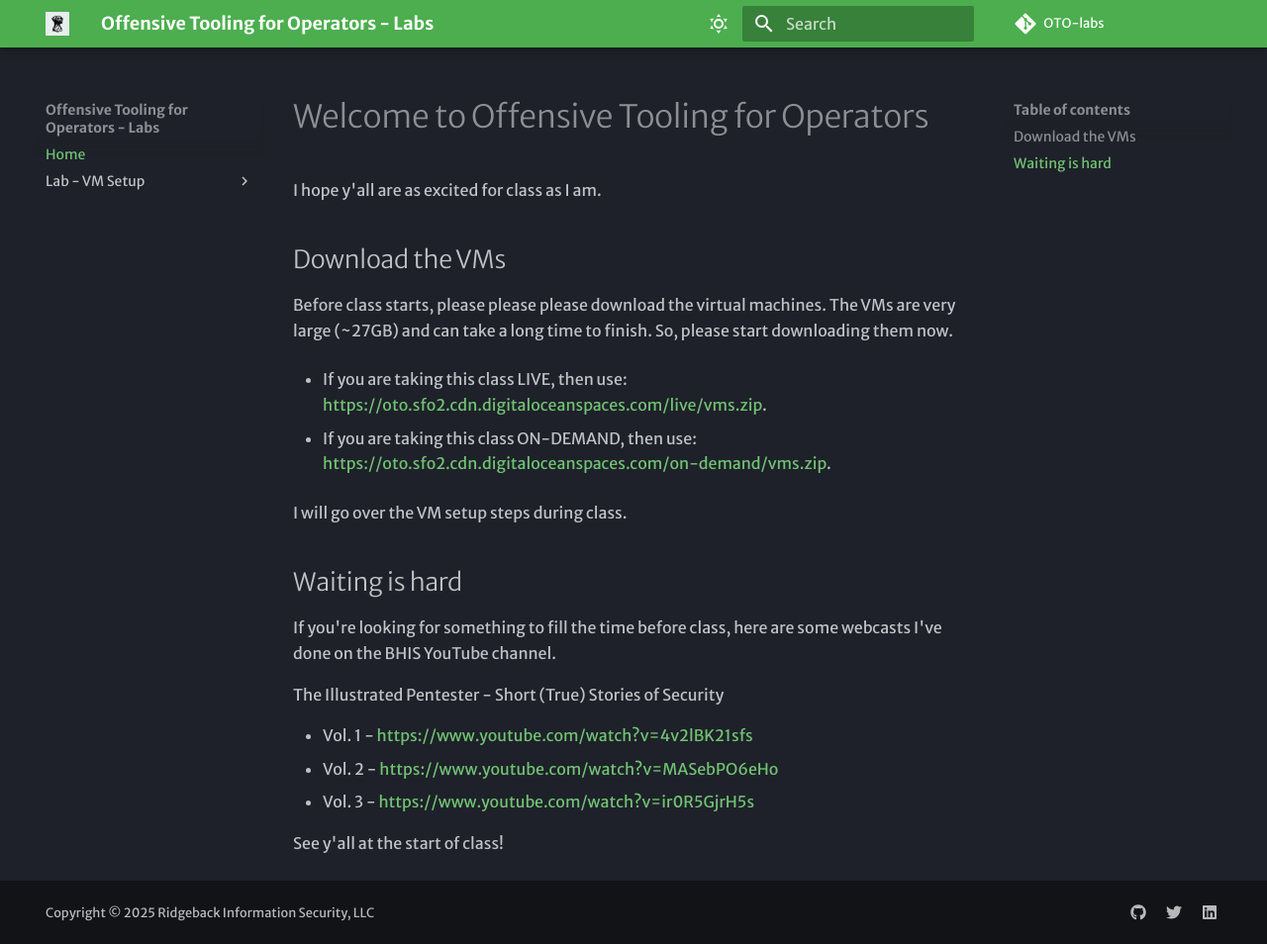
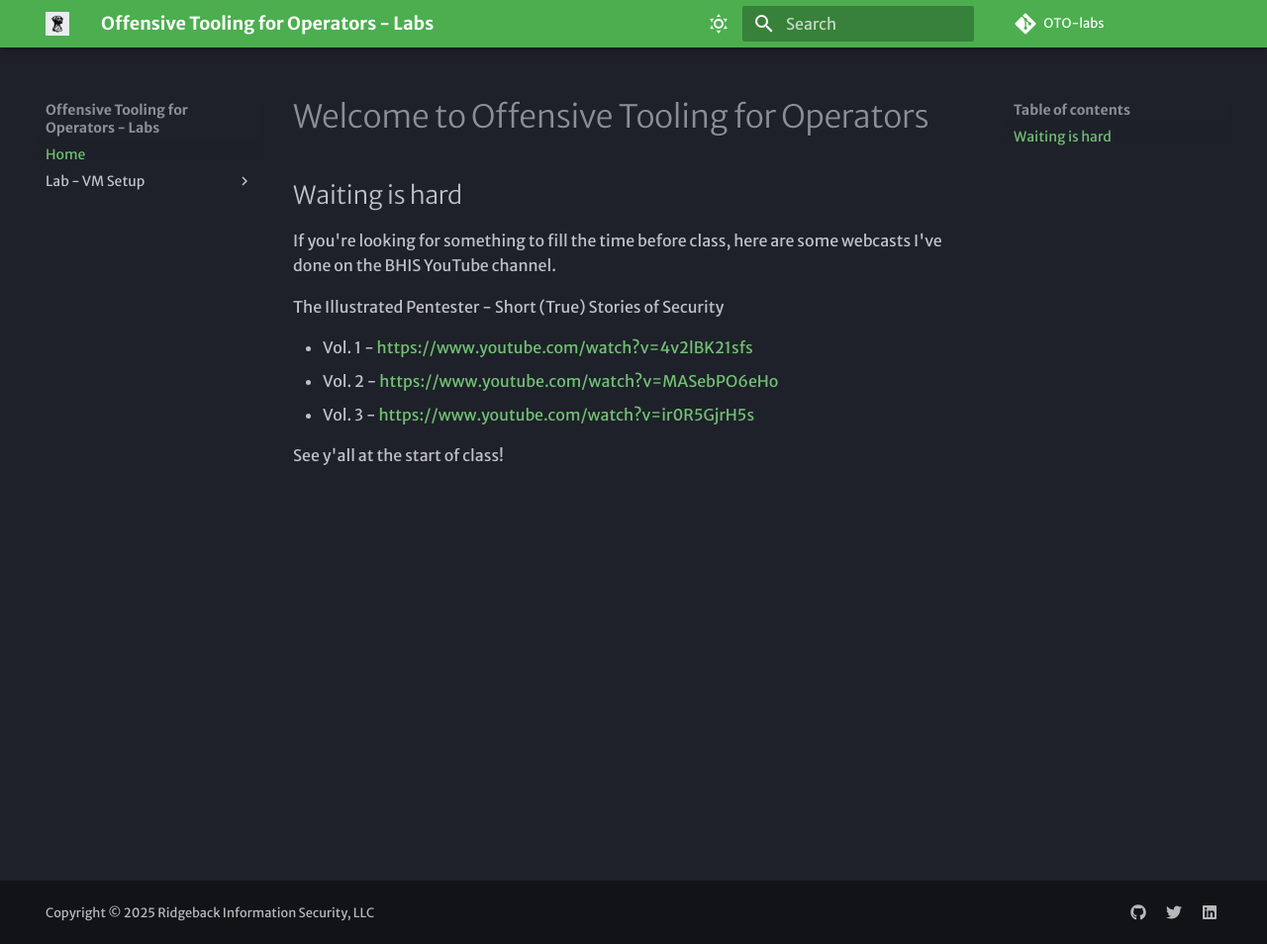
Before and after one commit to ridgebackinfosec/OTO-labs, an MkDocs documentation site: the page built from docs/index.md, in a window 1280 px wide and 954 px high. Shown: the whole window at 99% size. Built offline with MkDocs 1.6.1 and Material for MkDocs 9.7.7, drawn with Linux system fonts in a browser that asks for light colours; some web fonts are replaced; comment, search, counter and statistics services are not loaded.

Commit message:
updated mkdocs home page

```diff
--- a/docs/index.md
+++ b/docs/index.md
@@ -1,18 +1,4 @@
 # Welcome to Offensive Tooling for Operators
-
-I hope y'all are as excited for class as I am.
-
-## Download the VMs
-
-Before class starts, please please please download the virtual machines. The VMs are very large (~27GB) and can take a long time to finish. So, please start downloading them now.
-
-- If you are taking this class LIVE, then use:
-[https://oto.sfo2.cdn.digitaloceanspaces.com/live/vms.zip](https://oto.sfo2.cdn.digitaloceanspaces.com/live/vms.zip).
-
-- If you are taking this class ON-DEMAND, then use:
-[https://oto.sfo2.cdn.digitaloceanspaces.com/on-demand/vms.zip](https://oto.sfo2.cdn.digitaloceanspaces.com/on-demand/vms.zip).
-
-I will go over the VM setup steps during class.
 
 ## Waiting is hard
 
```
